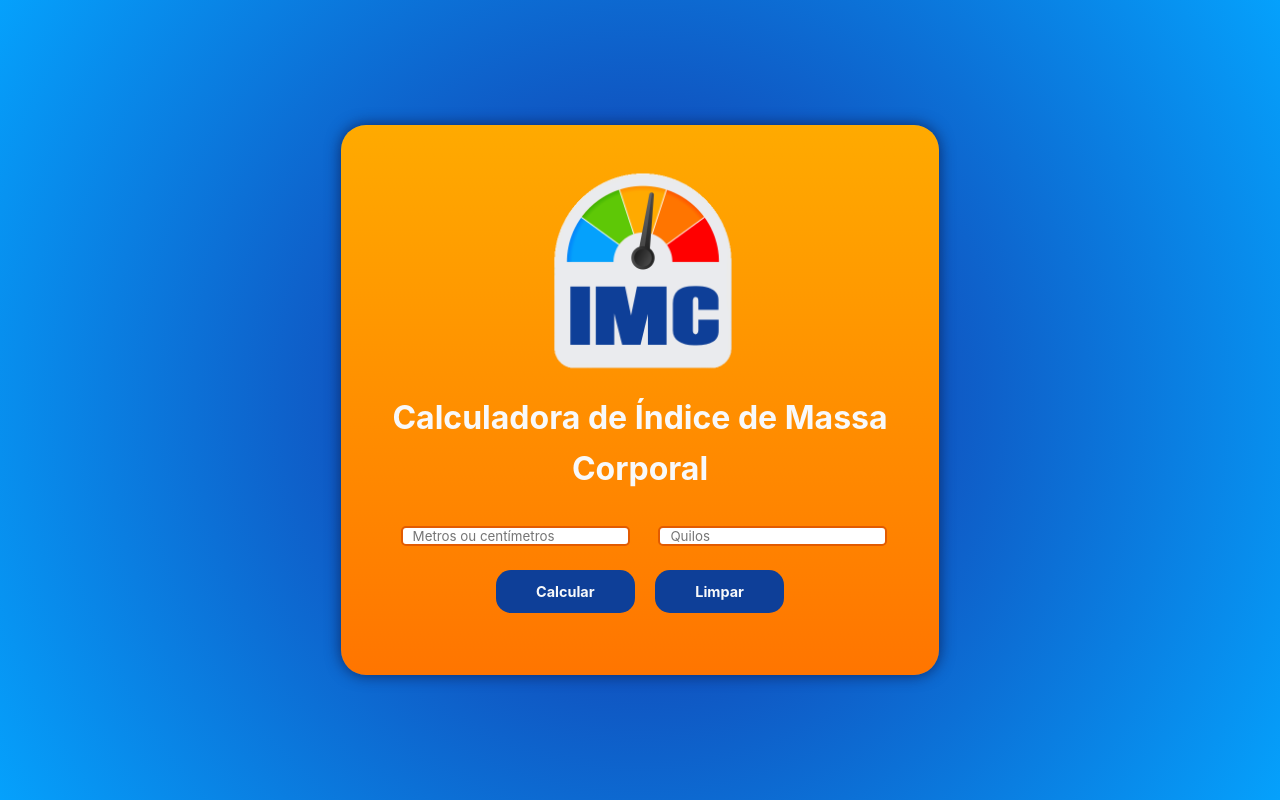
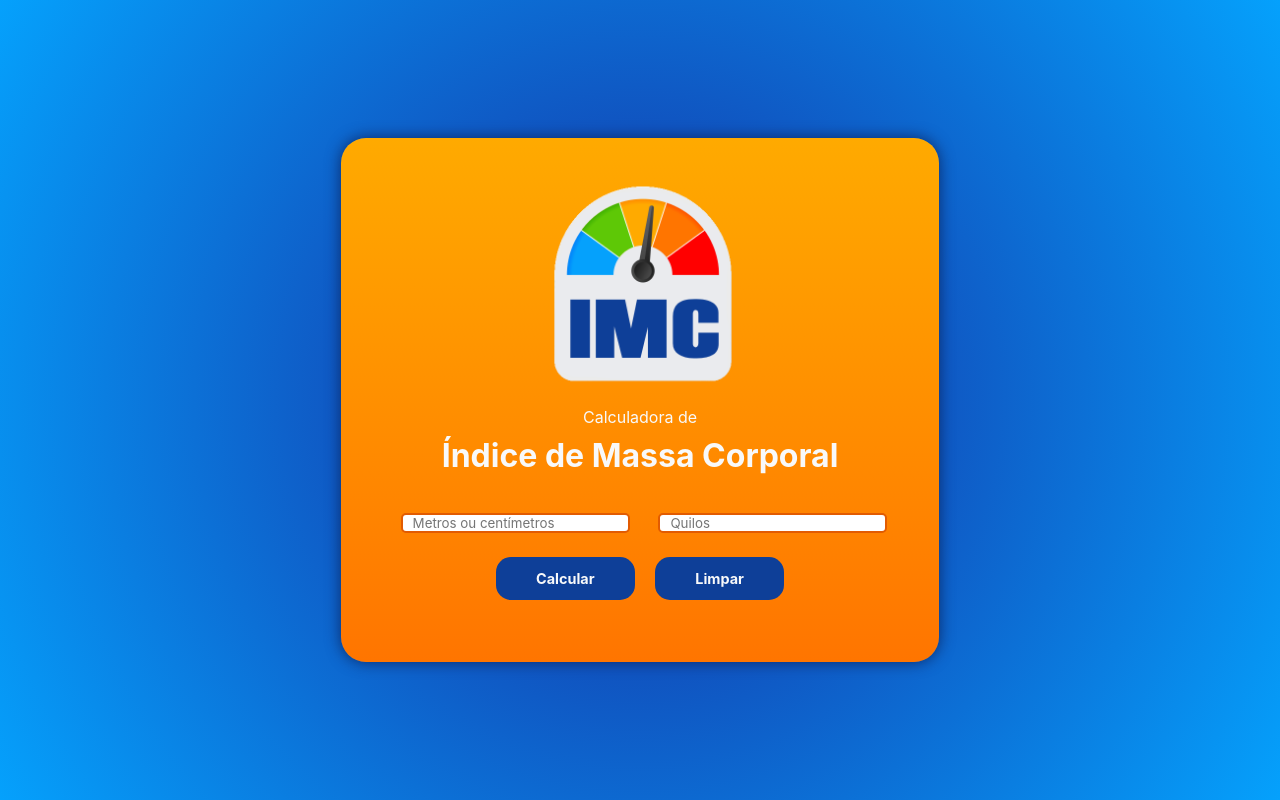
Before and after one commit to TiLourinho/bmi-calc, a React (Vite) app: page / in a window 1280 px wide. Built offline with nearby package versions, Linux system fonts and the light colour scheme.

Commit message:
Change title on Header component

```diff
--- a/src/components/ui/Header.jsx
+++ b/src/components/ui/Header.jsx
@@ -2,7 +2,8 @@ function Header() {
   return (
     <header>
       <img src="/src/assets/images/logo.png" alt="IMC logo" />
-      <h1>Calculadora de Índice de Massa Corporal</h1>
+      <p>Calculadora de</p>
+      <h1>Índice de Massa Corporal</h1>
     </header>
   );
 }
```
